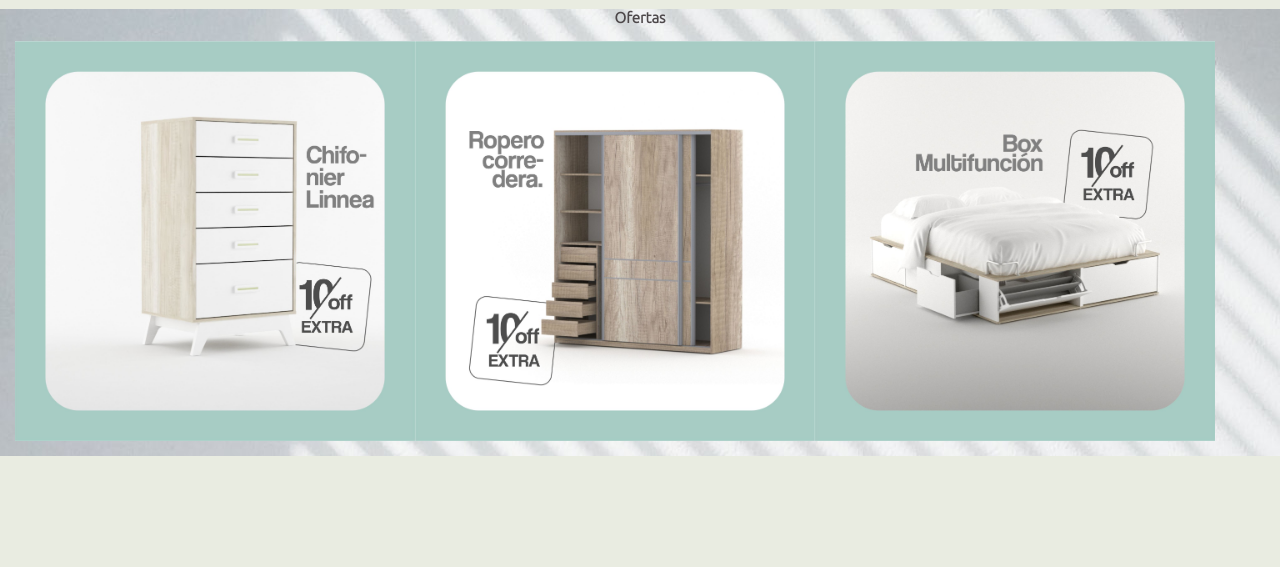
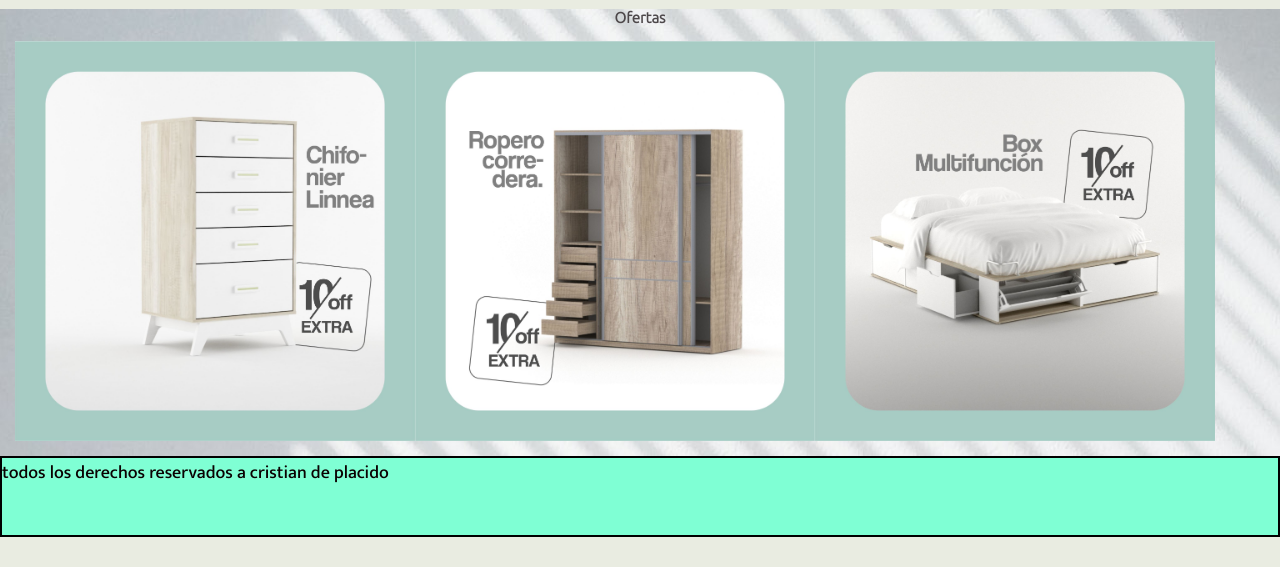
Before and after one commit to cris-deplaciido/comision33115, a plain HTML site: page index.html in a window 1280 px wide. Shown: the part 233-800 px from the top of the page. Drawn offline with Linux system fonts and the light colour scheme.

Commit message:
trabaje en mi nueva ramna

```diff
--- a/css/style.css
+++ b/css/style.css
@@ -93,7 +93,7 @@ p {
     justify-content: space-evenly;
     align-items: center;
     background-color: rgb(160, 201, 199);
-    border: 1px solid black
+    border: 1px solid black;
 }
 
 
@@ -122,3 +122,8 @@ display: flex;
 flex-wrap: wrap;
 padding: 15px;
 }
+
+.footer {
+    background-color: aquamarine;
+    border: 2px solid black;
+}
--- a/index.html
+++ b/index.html
@@ -61,8 +61,8 @@
 
     </section>
 
-    <footer>
-
+    <footer class="footer">
+    <p> todos los derechos reservados a cristian de placido </p>
     </footer>
 
 </body>
```
